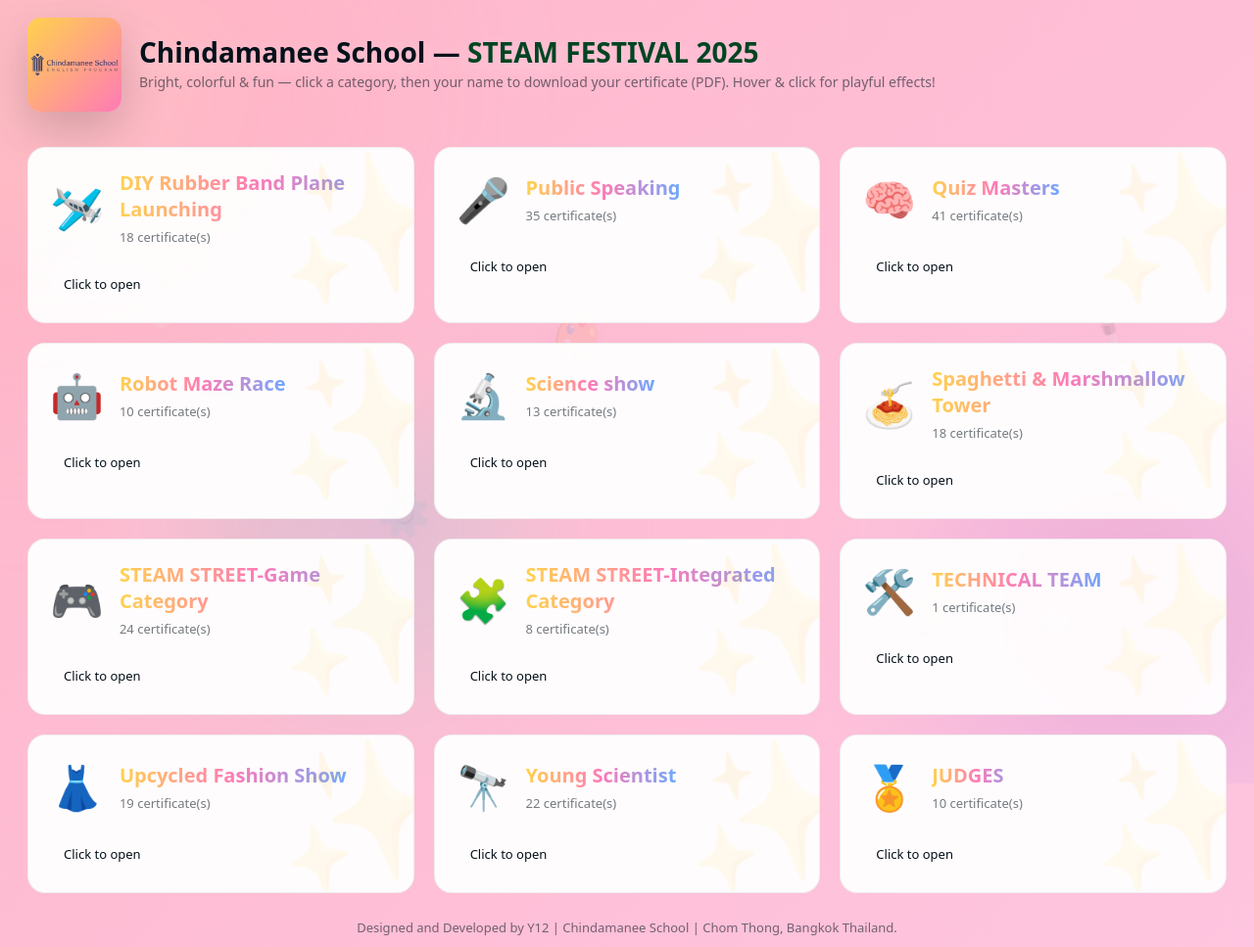
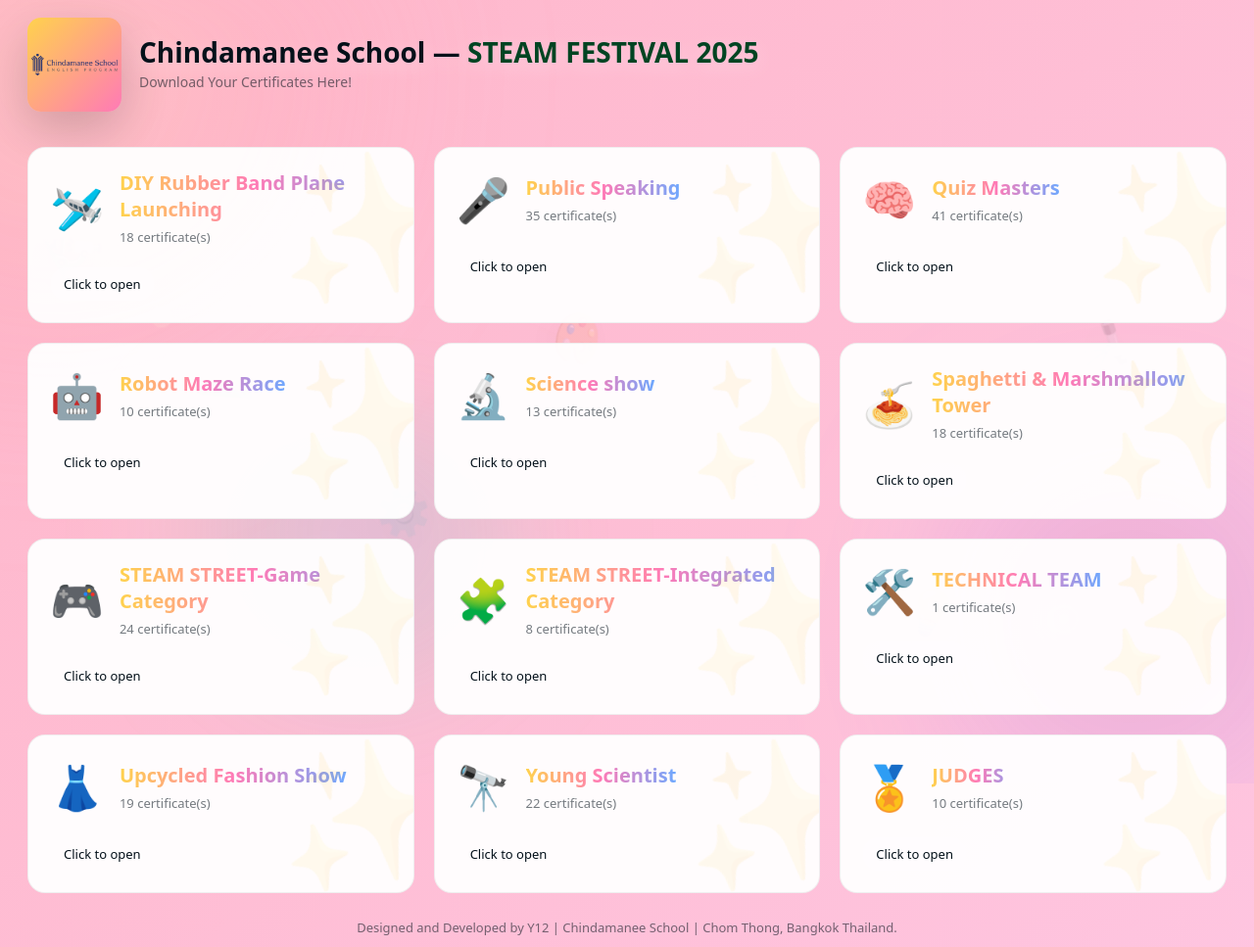
Before and after one commit to myschoolchindamanee/SteamFestival2025, a plain HTML site: page index.html in a window 1280 px wide. Shown: the top 967 px of the page at 98% size. Drawn offline with Linux system fonts and the light colour scheme.

Commit message:
Update index.html

```diff
--- a/index.html
+++ b/index.html
@@ -151,7 +151,7 @@
     </div>
     <div class="title-wrap">
       <h1>Chindamanee School — <span style="color:#042">STEAM FESTIVAL 2025</span></h1>
-      <p class="lead">Bright, colorful & fun — click a category, then your name to download your certificate (PDF). Hover & click for playful effects!</p>
+      <p class="lead">Download Your Certificates Here!</p>
     </div>
   </header>
 
```
